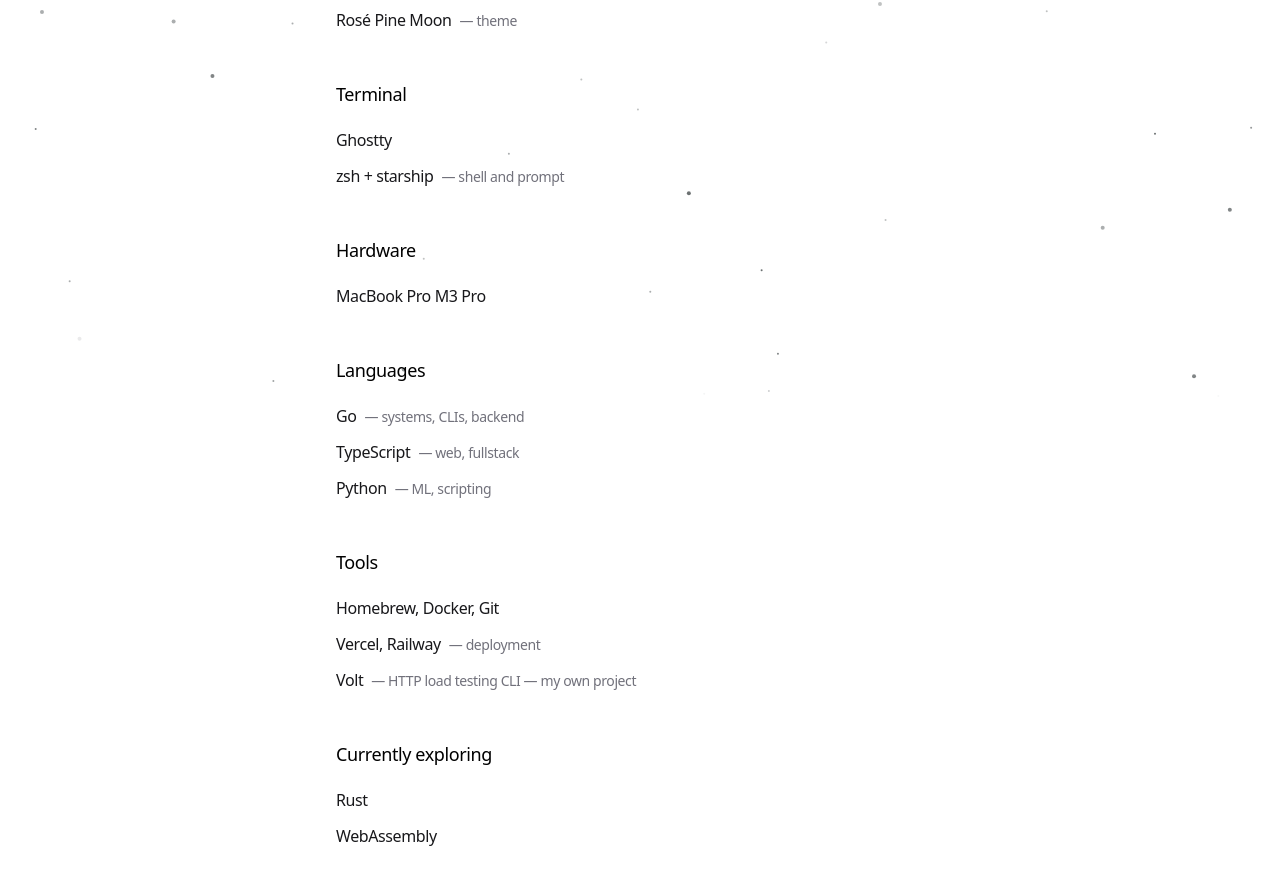
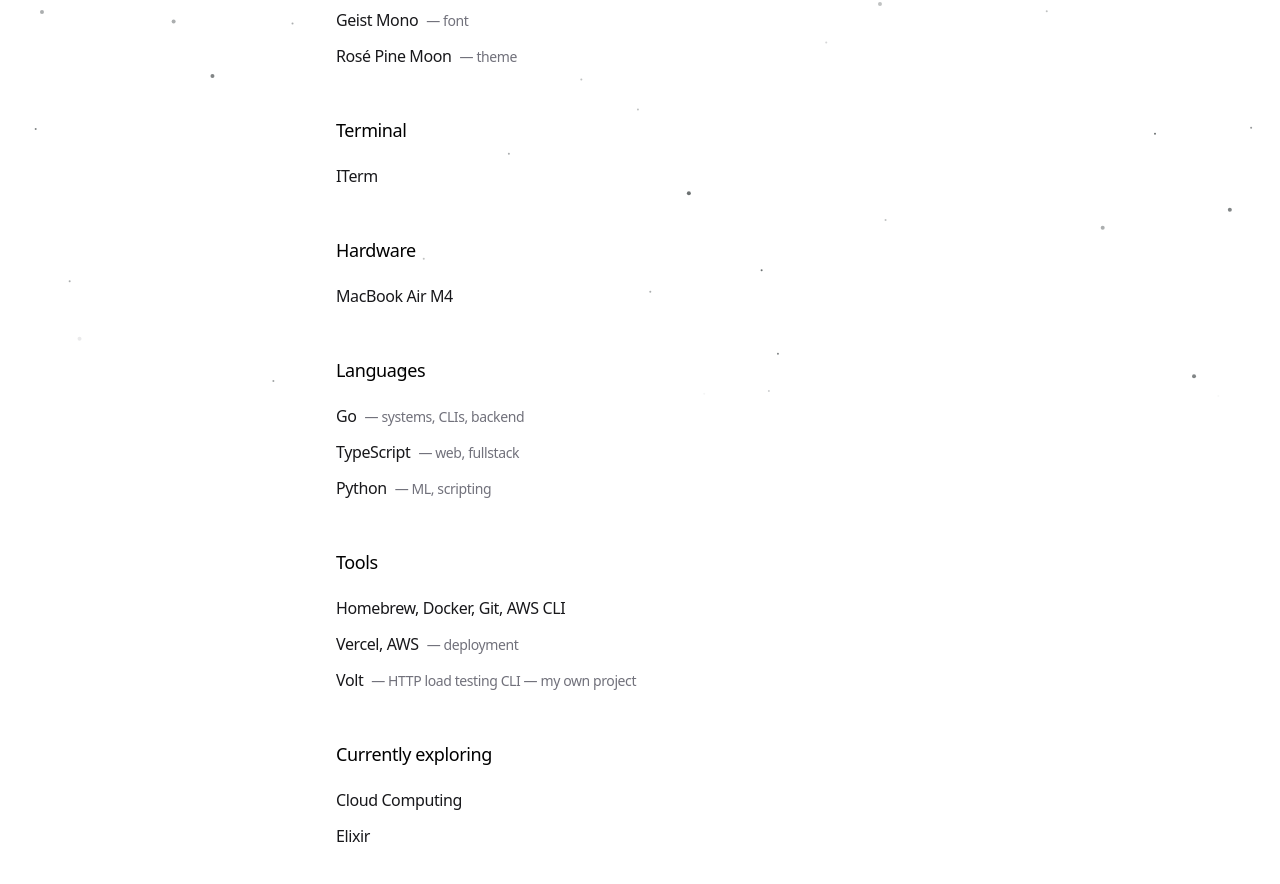
Before and after one commit to owenHochwald/personal-site, a Next.js app: page /uses in a window 1280 px wide. Shown: the part 400-1284 px from the top of the page. Built offline with nearby package versions, Linux system fonts and the light colour scheme.

Commit message:
Update tools and languages list in UsesPage component

```diff
--- a/app/uses/page.tsx
+++ b/app/uses/page.tsx
@@ -19,6 +19,7 @@
   {
     title: 'Editor',
     items: [
+      { name: 'Neovim', description: 'with Lazy.nvim' },
       { name: 'VS Code', description: 'with Vim keybindings' },
       { name: 'Geist Mono', description: 'font' },
       { name: 'Rosé Pine Moon', description: 'theme' },
@@ -27,13 +28,12 @@
   {
     title: 'Terminal',
     items: [
-      { name: 'Ghostty' },
-      { name: 'zsh + starship', description: 'shell and prompt' },
+      { name: 'ITerm' },
     ],
   },
   {
     title: 'Hardware',
-    items: [{ name: 'MacBook Pro M3 Pro' }],
+    items: [{ name: 'MacBook Air M4' }],
   },
   {
     title: 'Languages',
@@ -46,14 +46,14 @@
   {
     title: 'Tools',
     items: [
-      { name: 'Homebrew, Docker, Git' },
-      { name: 'Vercel, Railway', description: 'deployment' },
+      { name: 'Homebrew, Docker, Git, AWS CLI' },
+      { name: 'Vercel, AWS', description: 'deployment' },
       { name: 'Volt', description: 'HTTP load testing CLI — my own project' },
     ],
   },
   {
     title: 'Currently exploring',
-    items: [{ name: 'Rust' }, { name: 'WebAssembly' }],
+    items: [{ name: 'Cloud Computing' }, { name: 'Elixir' }],
   },
 ]
 
```
